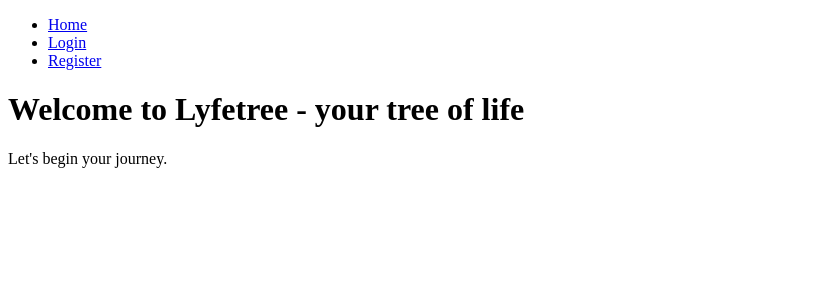
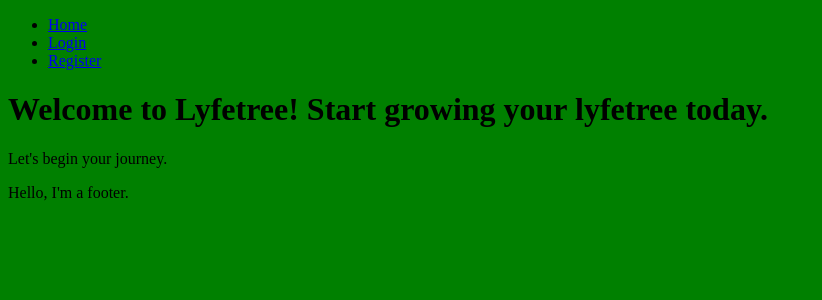
Before and after one commit to CevikKubat/lyfetree, a Django app: page / in a window 1280 px wide. Shown: the top 300 px of the page, without its empty margins (0-822 px from the left). Run offline with Django 4.2, Linux system fonts and the light colour scheme.

Commit message:
Fix templates

```diff
--- a/static/css/style.css
+++ b/static/css/style.css
@@ -0,0 +1 @@
+body {background-color: green;}
--- a/templates/base.html
+++ b/templates/base.html
@@ -1,10 +1,13 @@
+{% load static %}
+
 <!DOCTYPE html>
 <html lang="en">
 <head>
     <meta charset="UTF-8">
     <meta name="viewport" content="width=device-width, initial-scale=1.0">
     <title>{% block title %}Lyfetree - the tree of life{% endblock %}</title>
-    <!-- Add CSS stylesheets and scripts here -->
+    <link rel="stylesheet" type="text/css" href="{% static 'css/style.css' %}">
+    <script src="{% static 'js/script.js' %}"></script>
 </head>
 <body>
     <header>
@@ -12,7 +15,7 @@
             <ul>
                 {% if user.is_authenticated %}
                     <li>Welcome, {{ user.username }}!</li> <!-- Display the username -->
-                    <li><a href="{% url 'journey' %}">My Journey</a></li>
+                    <li><a href="{% url 'journey' %}">My Journey</a></li> <!-- Dashboard -->
                     <li><a href="{% url 'logout' %}">Logout</a></li>
                 {% else %}
                     <li><a href="/">Home</a></li>
@@ -32,10 +35,8 @@
     </main>
 
     <footer>
-        <!-- Footer content goes here -->
+        <p>Hello, I'm a footer.</p>
     </footer>
-
-    <!-- Add JavaScript scripts here, if needed -->
 
 </body>
 </html>
--- a/templates/index.html
+++ b/templates/index.html
@@ -1,9 +1,9 @@
 {% extends "base.html" %}
 
-{% block title %}Login{% endblock %}
+{% block title %}Lyfetree | Home{% endblock %}
 
 {% block content %}
-    <h1>Welcome to Lyfetree - your tree of life</h1>
+    <h1>Welcome to Lyfetree! Start growing your lyfetree today.</h1>
     <p>Let's begin your journey.</p>
 </body>
 {% endblock %}
--- a/templates/journey.html
+++ b/templates/journey.html
@@ -1,7 +1,7 @@
 
 {% extends "base.html" %}
 
-{% block title %}Login{% endblock %}
+{% block title %}Lyfetree | My Journey{% endblock %}
 
 {% block content %}
 <h1>My Lyfetree</h1>
--- a/templates/login.html
+++ b/templates/login.html
@@ -1,7 +1,7 @@
 
 {% extends "base.html" %}
 
-{% block title %}Login{% endblock %}
+{% block title %}Lyfetree | Login{% endblock %}
 
 {% block content %}
 <form method="post">
--- a/templates/register.html
+++ b/templates/register.html
@@ -1,6 +1,6 @@
 {% extends "base.html" %}
 
-{% block title %}Register{% endblock %}
+{% block title %}Lyfetree | Register{% endblock %}
 
 {% block content %}
 <form method="post">
```
